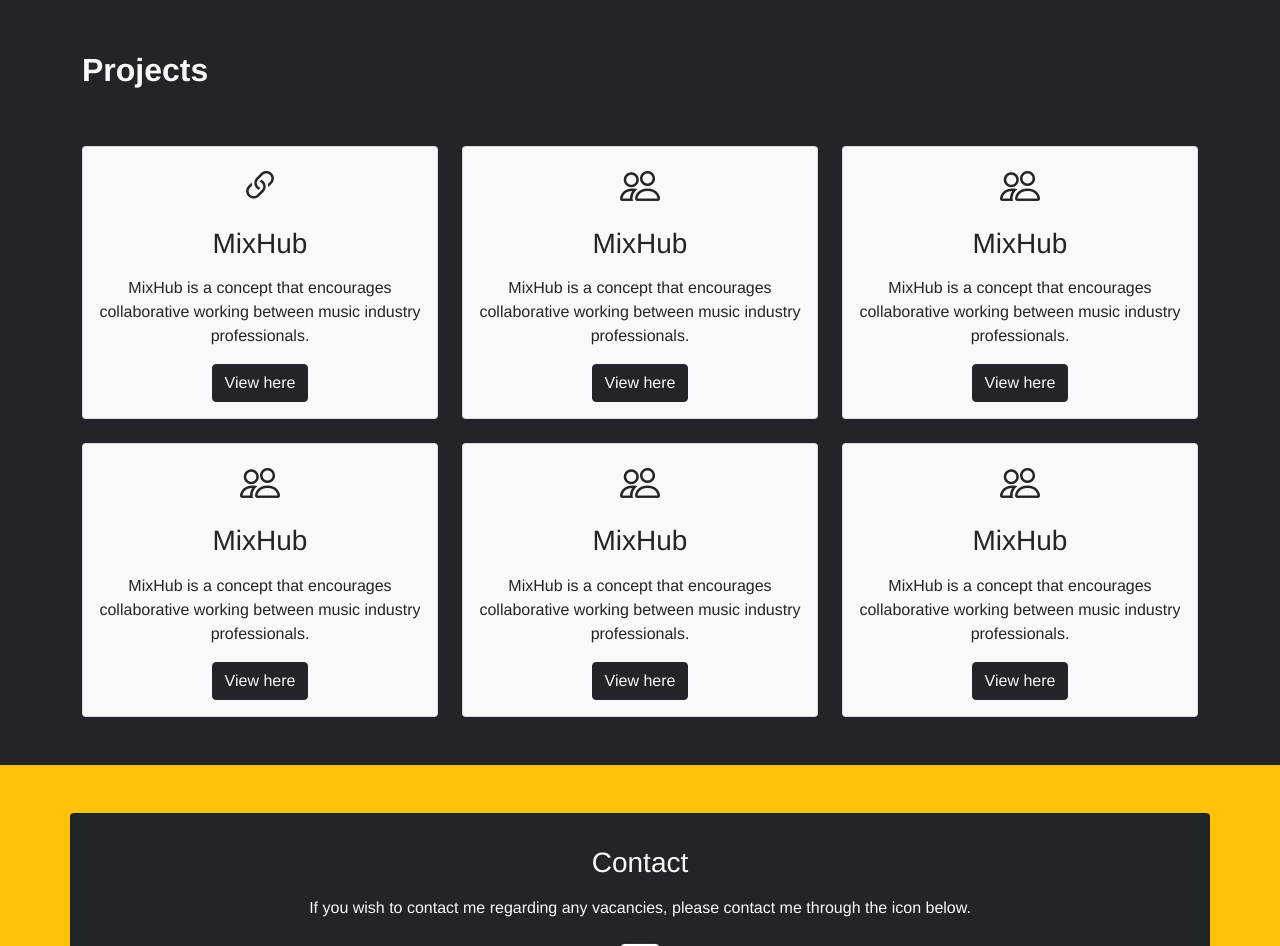
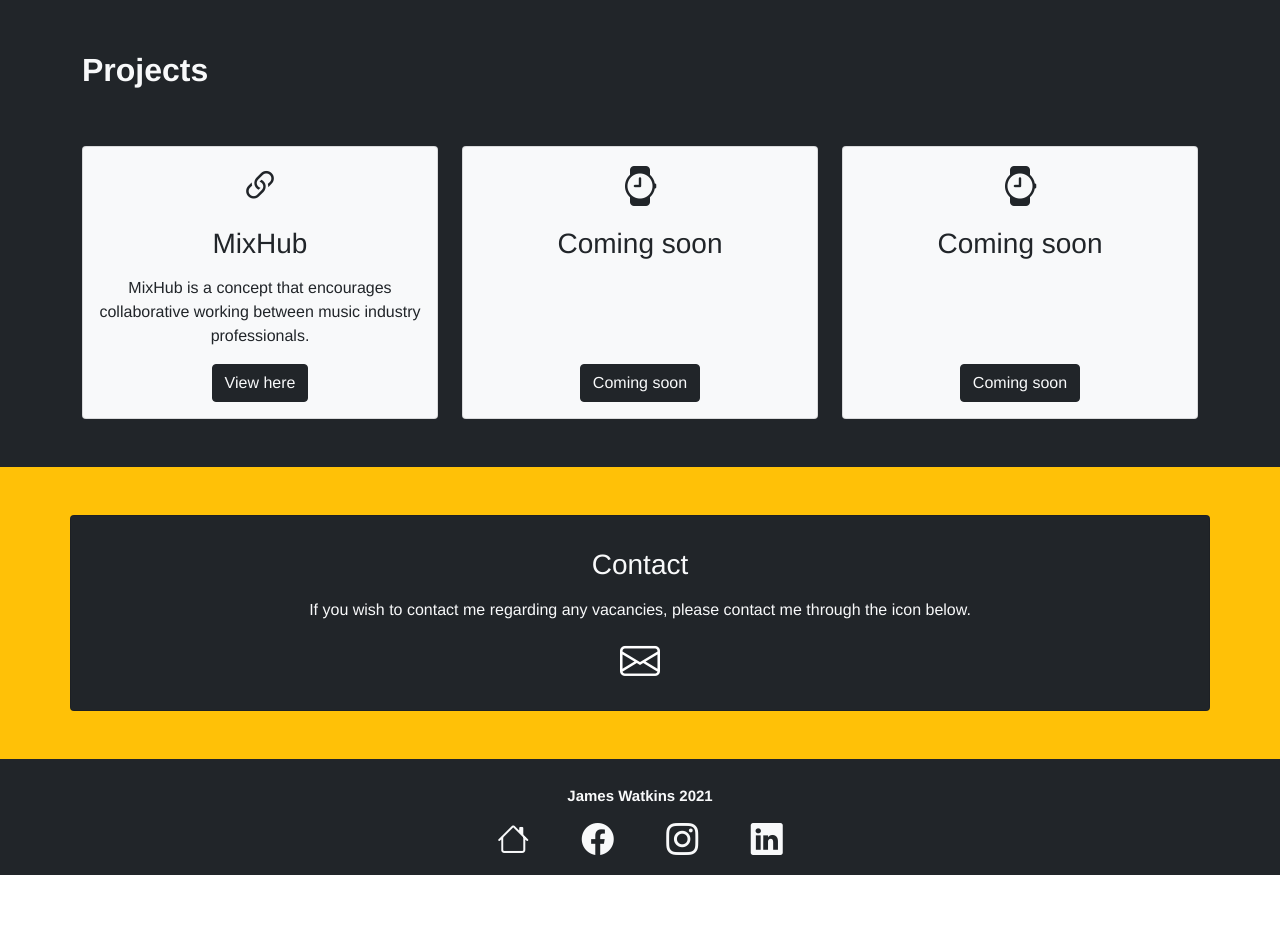
Before and after one commit to jwatkins92/jwatkins92.github.io, a plain HTML site: page index.html in a window 1280 px wide. Shown: the part 2136-3082 px from the top of the page. After the commit the page ends 3011 px from the top, so only its background shows below. Drawn offline with nearby package versions, Linux system fonts and the light colour scheme.

Commit message:
small updates

```diff
--- a/index.html
+++ b/index.html
@@ -112,6 +112,16 @@
                 }
             }
 
+
+            #icon-large {
+                transition: transform 0.7s;
+            }
+
+            #icon-large:hover {
+                -webkit-transform: scale(1.2);
+                background-color: #DC3E45;
+                border-color: #DC3E45;
+            }
 
             .image1 {
                 animation: fadein 4s backwards;
@@ -551,7 +561,43 @@
 
                                 </p>
 
-                                <a href="https://jwatkins92.github.io/mixhub.github.io/" target="_blank" class="btn btn-dark text-light">View here</a>
+                                <a id="icon-large"  href="https://jwatkins92.github.io/mixhub.github.io/" target="_blank" class="btn btn-dark text-light">View here</a>
+
+                            </div>
+
+                        </div>
+
+                    </div>
+
+
+
+                    <div class="col-md-4">
+
+                        <div class="card bg-light text-dark">
+
+                            <div class="card-body text-center">
+
+                                <div class="h1 mb-3">
+
+                                    <i class="bi bi-watch"></i>
+
+                                </div>
+
+                                <h3 class="card-title mb-3">
+
+                                Coming soon
+
+                                </h3>
+
+                                <p class="card-text">
+
+                                <br>
+                                <br>
+                                <br>
+
+                                </p>
+
+                                <a class="btn btn-dark text-light">Coming soon</a>
 
                             </div>
 
@@ -568,23 +614,25 @@
 
                                 <div class="h1 mb-3">
 
-                                    <i class="bi bi-people"></i>
+                                    <i class="bi bi-watch"></i>
 
                                 </div>
 
                                 <h3 class="card-title mb-3">
 
-                                MixHub
+                                Coming soon
 
                                 </h3>
 
                                 <p class="card-text">
 
-                                MixHub is a concept that encourages collaborative working between music industry professionals.
+                                <br>
+                                <br>
+                                <br>
 
                                 </p>
 
-                                <a href="https://jwatkins92.github.io/" target="_blank" class="btn btn-dark text-light">View here</a>
+                                <a class="btn btn-dark text-light">Coming soon</a>
 
                             </div>
 
@@ -592,39 +640,7 @@
 
                     </div>
 
-
-                    <div class="col-md-4">
-
-                        <div class="card bg-light text-dark">
-
-                            <div class="card-body text-center">
-
-                                <div class="h1 mb-3">
-
-                                    <i class="bi bi-people"></i>
-
-                                </div>
-
-                                <h3 class="card-title mb-3">
-
-                                MixHub
-
-                                </h3>
-
-                                <p class="card-text">
-
-                                MixHub is a concept that encourages collaborative working between music industry professionals.
-
-                                </p>
-
-                                <a href="https://jwatkins92.github.io/" target="_blank" class="btn btn-dark text-light">View here</a>
-
-                            </div>
-
-                        </div>
-
-                    </div>
-
+<!--
 
                     <div class="col-md-4">
 
@@ -722,6 +738,8 @@
                         </div>
 
                     </div>
+
+                  -->
 
                 </div>
 
```
